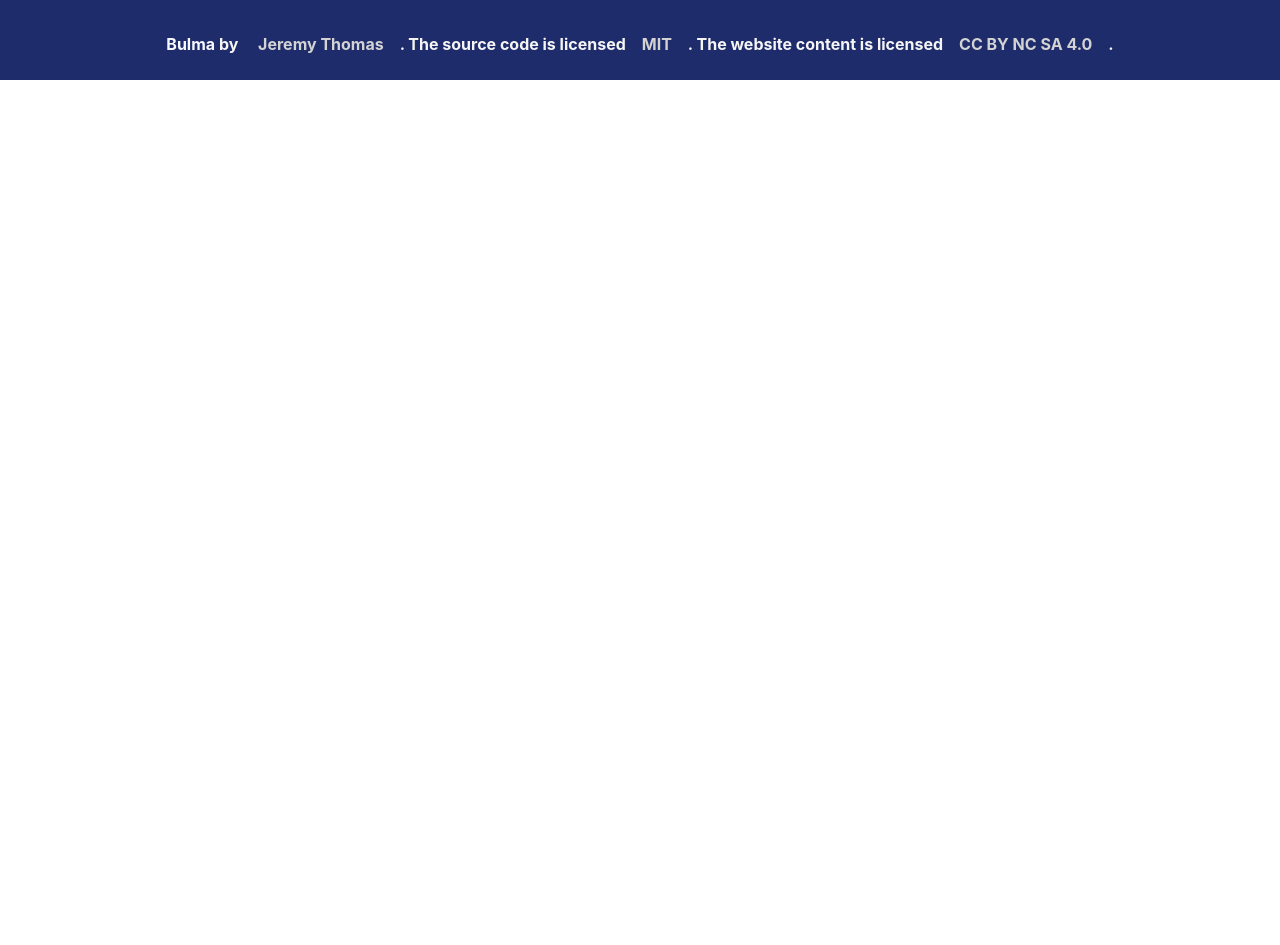
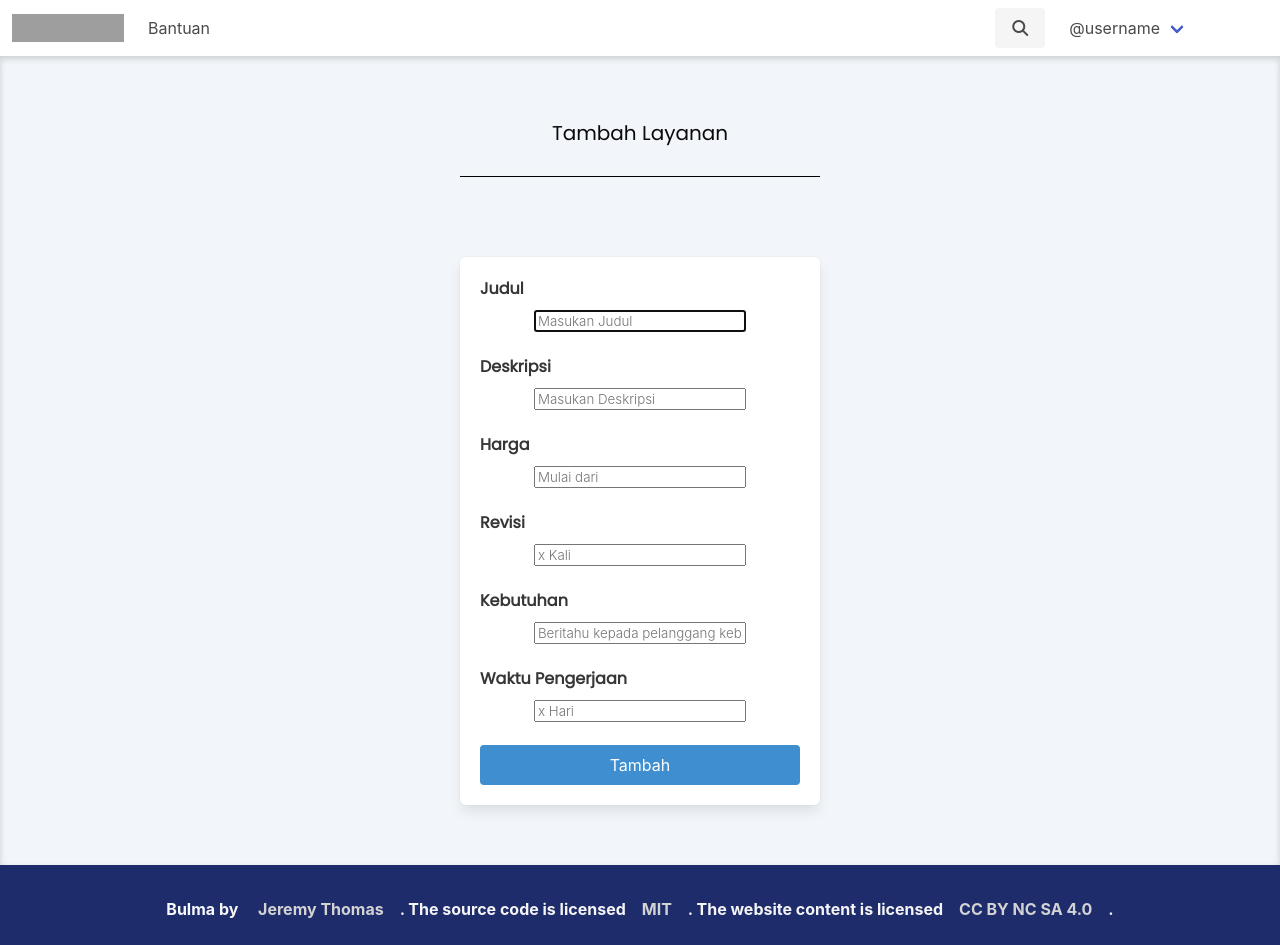
Before and after one commit to sansthor/client, a React (Create React App) app: page /addoffer in a window 1280 px wide. Before the commit the page ends 800 px from the top, so only its background shows below. Built offline with nearby package versions, Linux system fonts and the light colour scheme; grey boxes are pictures that could not be loaded.

Commit message:
new add offer page

```diff
--- a/package.json
+++ b/package.json
@@ -6,6 +6,7 @@
     "@testing-library/jest-dom": "^4.2.4",
     "@testing-library/react": "^9.3.2",
     "@testing-library/user-event": "^7.1.2",
+    "formik": "^2.1.5",
     "jwt-decode": "^2.2.0",
     "react": "^16.13.1",
     "react-dom": "^16.13.1",
--- a/src/App.js
+++ b/src/App.js
@@ -18,6 +18,8 @@ import Dashboard from './pages/Dashboard/Dashboard';
 import MyServices from './pages/MyServices/MyServices';
 import Order from './pages/Order/Order';
 import DetailOffer from './pages/DetailOffer/DetailOffer';
+import AddOffer from './pages/AddOffer/AddOffer';
+
 function App() {
     return (
         <Provider store={createStore(reducers, applyMiddleware(thunk))}>
@@ -59,6 +61,10 @@ function App() {
                         <NavbarUser />
                         <DetailOffer />
                     </Route>
+                    <Route exact path="/addoffer">
+                        <NavbarUser />
+                        <AddOffer />
+                    </Route>
                 </Switch>
             </Router>
             <Footer />
--- /dev/null
+++ b/src/pages/AddOffer/AddOffer.jsx
@@ -0,0 +1,153 @@
+import React from 'react';
+import '../../assets/css/Login.css';
+import styled from 'styled-components';
+import { Formik, Form, Field, ErrorMessage } from 'formik';
+
+const MyInput = (props) => {
+    return (
+        <div className="field">
+            <label className="label" style={{ textAlign: 'start' }}>
+                {props.label}
+            </label>
+            <div className="control">
+                <input
+                    className="input"
+                    placeholder={props.placeholder}
+                    autofocus=""
+                    {...props}
+                />
+            </div>
+        </div>
+    );
+};
+
+const Error = styled.div`
+    font-style: italic;
+    color: red;
+`;
+
+function AddOffer() {
+    return (
+        <div className="body">
+            <section className="hero is-success is-fullheight">
+                <div className="hero-body">
+                    <div className="container has-text-centered">
+                        <div className="column is-4 is-offset-4">
+                            <p class="subtitle has-text-black">
+                                Tambah Layanan
+                            </p>
+                            <hr class="login-hr" />
+                            <div className="box">
+                                <Formik
+                                    initialValues={{
+                                        price: '',
+                                        revision: '',
+                                        title: '',
+                                        desc: '',
+                                        requirement: '',
+                                        processtime: '',
+                                    }}
+                                    validate={(values) => {
+                                        const errors = {};
+                                        if (!values.price) {
+                                            errors.price = 'Wajib Isi';
+                                        }
+
+                                        if (!values.revision) {
+                                            errors.revision = 'Wajib Isi';
+                                        } else if (
+                                            !values.revision.match(/[0-9]/)
+                                        ) {
+                                            errors.revision =
+                                                'Masukan hanya angka';
+                                        }
+
+                                        return errors;
+                                    }}
+                                    onSubmit={(values, { setSubmitting }) => {
+                                        setTimeout(() => {
+                                            alert(
+                                                JSON.stringify(values, null, 2)
+                                            );
+                                            setSubmitting(false);
+                                        }, 400);
+                                    }}
+                                >
+                                    {() => (
+                                        <Form>
+                                            <Field
+                                                as={MyInput}
+                                                type="text"
+                                                name="title"
+                                                label="Judul"
+                                                placeholder="Masukan Judul"
+                                            />
+                                            <ErrorMessage name="title">
+                                                {(msg) => <Error>{msg}</Error>}
+                                            </ErrorMessage>
+                                            <Field
+                                                as={MyInput}
+                                                type="text"
+                                                name="desc"
+                                                label="Deskripsi"
+                                                placeholder="Masukan Deskripsi"
+                                            />
+                                            <ErrorMessage name="desc">
+                                                {(msg) => <Error>{msg}</Error>}
+                                            </ErrorMessage>
+                                            <Field
+                                                as={MyInput}
+                                                type="number"
+                                                name="price"
+                                                label="Harga"
+                                                placeholder="Mulai dari"
+                                            />
+                                            <ErrorMessage name="price">
+                                                {(msg) => <Error>{msg}</Error>}
+                                            </ErrorMessage>
+                                            <Field
+                                                as={MyInput}
+                                                type="text"
+                                                name="revision"
+                                                label="Revisi"
+                                                placeholder="x Kali"
+                                            />
+                                            <ErrorMessage name="revision">
+                                                {(msg) => <Error>{msg}</Error>}
+                                            </ErrorMessage>
+                                            <Field
+                                                as={MyInput}
+                                                type="text"
+                                                name="requirement"
+                                                label="Kebutuhan"
+                                                placeholder="Beritahu kepada pelanggang kebutuhan awal"
+                                            />
+                                            <ErrorMessage name="requirement">
+                                                {(msg) => <Error>{msg}</Error>}
+                                            </ErrorMessage>
+                                            <Field
+                                                as={MyInput}
+                                                type="text"
+                                                name="processtime"
+                                                label="Waktu Pengerjaan"
+                                                placeholder="x Hari"
+                                            />
+                                            <ErrorMessage name="processtime">
+                                                {(msg) => <Error>{msg}</Error>}
+                                            </ErrorMessage>
+                                            <button className="button is-block is-info is-fullwidth">
+                                                Tambah
+                                            </button>
+                                        </Form>
+                                    )}
+                                </Formik>
+                            </div>
+                        </div>
+                    </div>
+                </div>
+            </section>
+        </div>
+    );
+}
+
+export default AddOffer;
```
Also changed, not shown: 1 other file (tests, documents, lock files or other folders).
